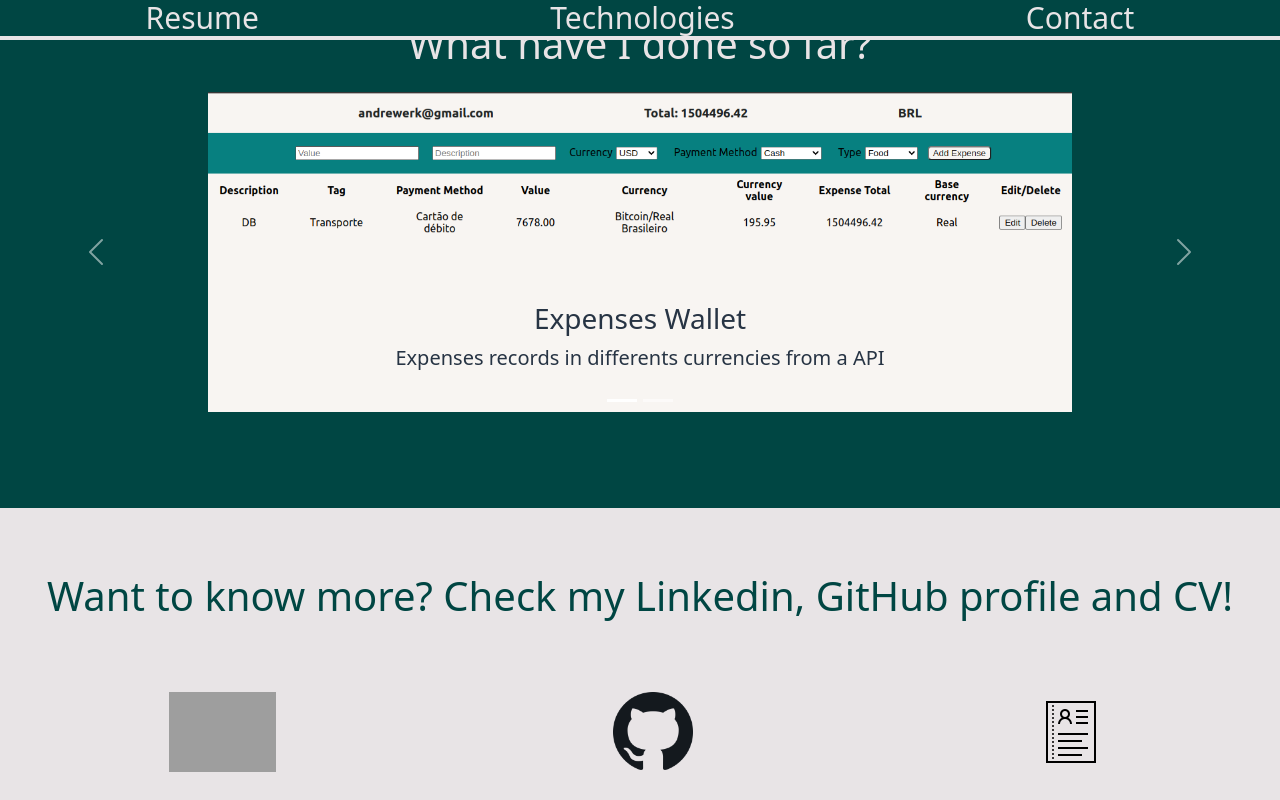
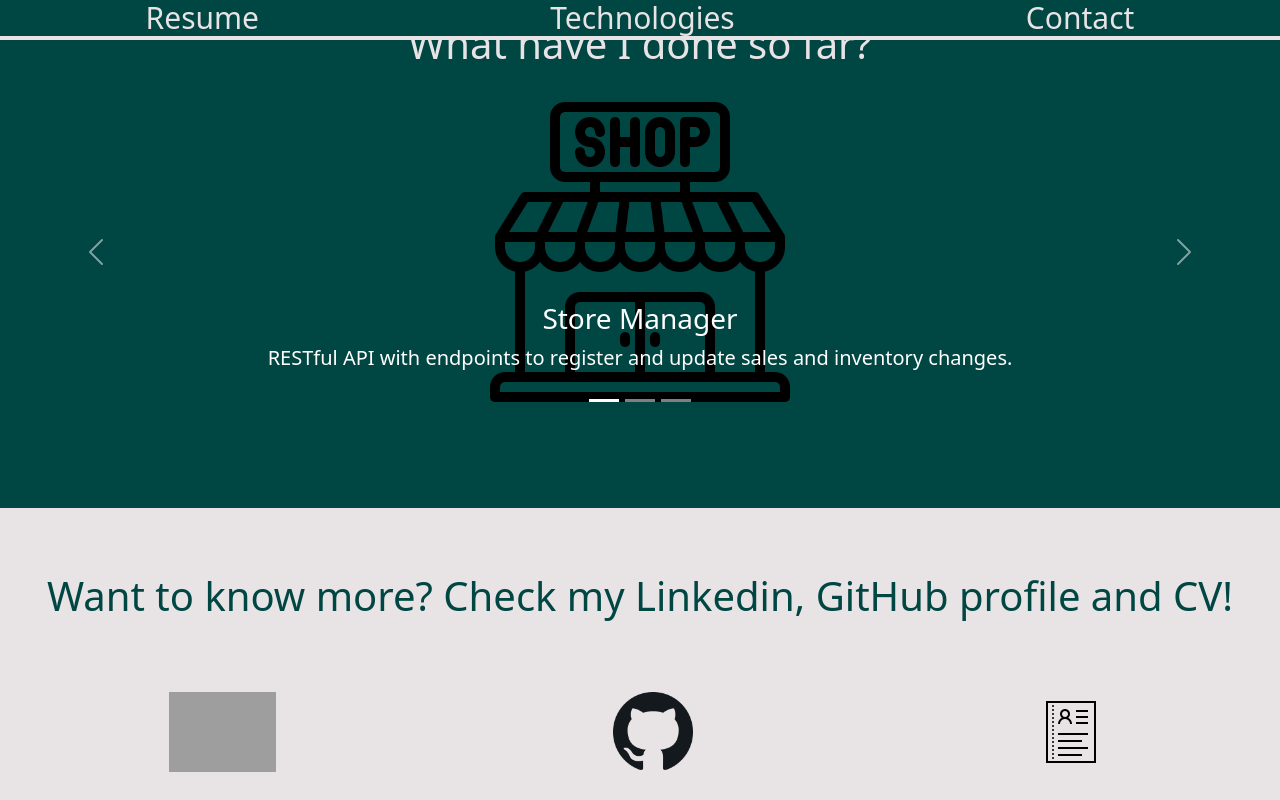
Before and after one commit to andrewerk/andrewerk.github.io, a React (Create React App) app: page / in a window 1280 px wide. Both pictures are taken after a click on the button 622 px from the left and 1864 px from the top of the page. Shown: the part 1464-2264 px from the top of the page. Built offline with nearby package versions, Linux system fonts and the light colour scheme; grey boxes are pictures that could not be loaded.

Commit message:
Upload Store Manager picture

```diff
--- a/src/components/ProjectsCarousel.js
+++ b/src/components/ProjectsCarousel.js
@@ -2,6 +2,7 @@ import React, { useState } from "react";
 import Carousel from 'react-bootstrap/Carousel'
 import recipes from './../recipe-app.webp'
 import trybewallet from './../trybewallet.png'
+import shop from './../shop.png';
 
 function ProjectsCarousel() {
   const [index, setIndex] = useState(0);
@@ -13,11 +14,24 @@ function ProjectsCarousel() {
   return (
     <Carousel activeIndex={index} onSelect={handleSelect}>
       <Carousel.Item className="flex flex-col">
+        <a href="https://github.com/andrewerk/store-manager">
+        <img
+          className="h-20 d-block md:h-80 mx-auto d-block my-3"
+          src={ shop }
+          alt="First slide"
+        />
+        <Carousel.Caption className="mt-20 text-xl">
+          <h3>Store Manager</h3>
+          <p>RESTful API with endpoints to register and update sales and inventory changes.</p>
+        </Carousel.Caption>
+        </a>
+      </Carousel.Item>
+      <Carousel.Item className="flex flex-col">
         <a href="https://wallet-nine-bice.vercel.app/">
         <img
           className="h-20 d-block md:h-80 mx-auto d-block my-3"
           src={ trybewallet }
-          alt="First slide"
+          alt="Second slide"
         />
         <Carousel.Caption className="mt-20 text-xl">
           <h3 className="text-gray-dark">Expenses Wallet</h3>
@@ -41,6 +55,7 @@ function ProjectsCarousel() {
         </Carousel.Caption>
         </a>
       </Carousel.Item>
+
     </Carousel>
   );
 }
```
Also changed, not shown: src/shop.png (added).
